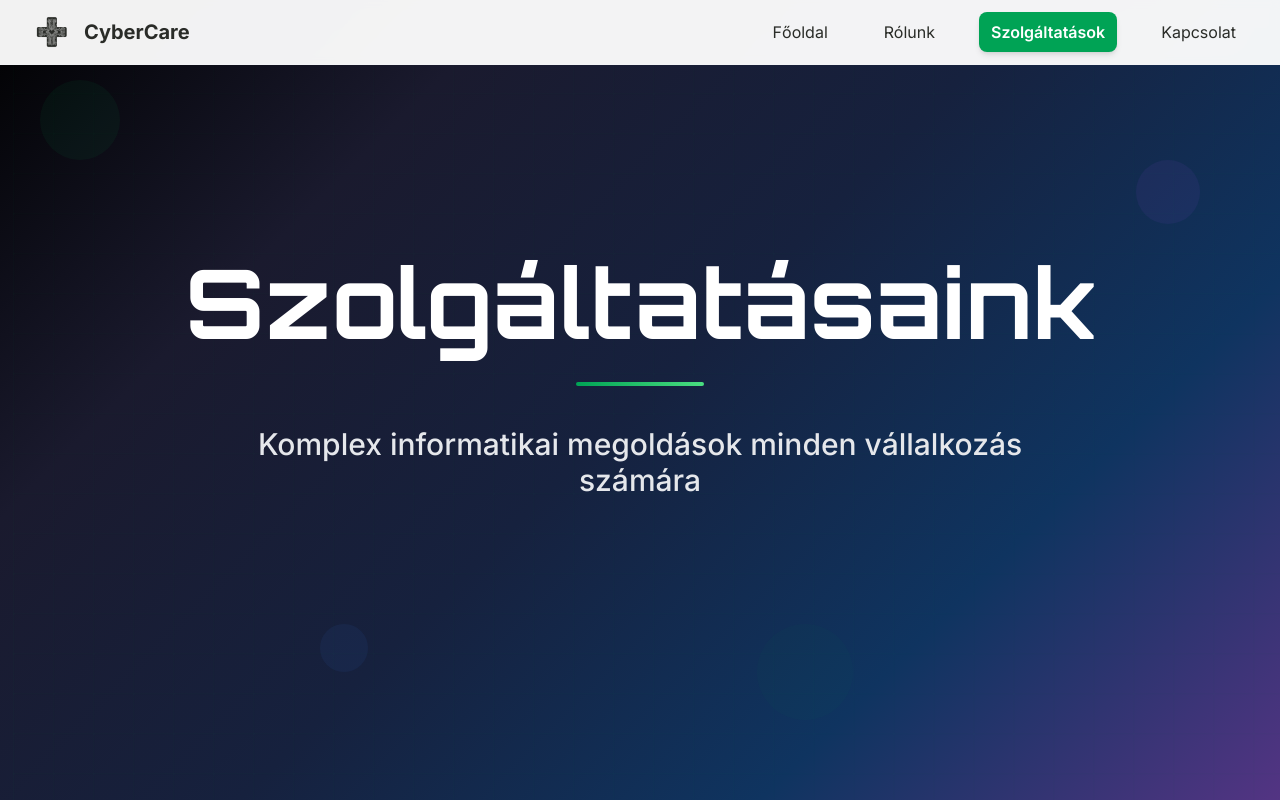
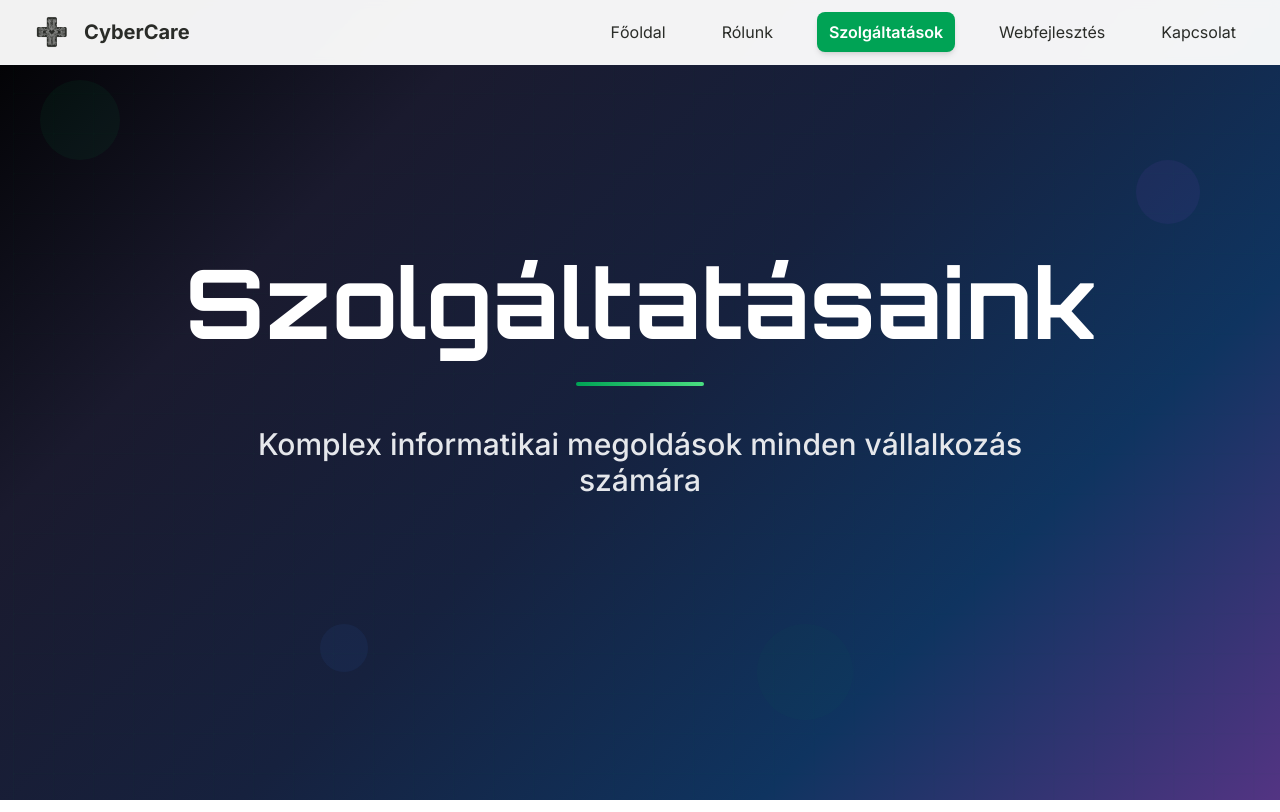
Before and after one commit to BraghiniBenjamin/test_site, a Flask app: page /szolgaltatasok in a window 1280 px wide. Shown: the top 812 px of the page. Run offline with Flask 3, Linux system fonts and the light colour scheme; some libraries are stand-ins or nearby versions.

Commit message:
Update our_services.html

```diff
--- a/templates/our_services.html
+++ b/templates/our_services.html
@@ -3,7 +3,7 @@
 <head>
     <meta charset="UTF-8">
     <meta name="viewport" content="width=device-width, initial-scale=1.0">
-    <link rel="icon" type="image/png" href="static/images/cc_logo_bw.png">
+    <link rel="icon" type="image/png" href="{{ url_for('static', filename='images/cc_logo_bw.png') }}">
     <title>Szolgáltatásaink - CyberCare</title>
     <script src="https://cdn.tailwindcss.com"></script>
     <script>
@@ -22,9 +22,7 @@
         @import url('https://fonts.googleapis.com/css2?family=Inter:wght@300;400;500;600;700;800&display=swap');
         @import url('https://fonts.googleapis.com/css2?family=Orbitron:wght@400;500;600;700;800;900&display=swap');
 
-        body {
-            font-family: 'Inter', sans-serif;
-        }
+        body { font-family: 'Inter', sans-serif; }
 
         .hero-bg {
             background: linear-gradient(135deg, #000000 0%, #1a1a2e 25%, #16213e 50%, #0f3460 75%, #533483 100%);
@@ -34,10 +32,7 @@
 
         .circuit-pattern {
             position: absolute;
-            top: 0;
-            left: 0;
-            right: 0;
-            bottom: 0;
+            top: 0; left: 0; right: 0; bottom: 0;
             background-image:
                 linear-gradient(90deg, rgba(0, 163, 85, 0.1) 1px, transparent 1px),
                 linear-gradient(rgba(0, 163, 85, 0.1) 1px, transparent 1px);
@@ -50,41 +45,38 @@
             100% { transform: translate(40px, 40px); }
         }
 
-        .cyber-title {
-            font-family: 'Orbitron', monospace;
-        }
+        .cyber-title { font-family: 'Orbitron', monospace; }
 
-        .service-card {
-            transition: all 0.3s ease;
-        }
-
+        .service-card { transition: all 0.3s ease; }
         .service-card:hover {
             transform: translateY(-5px);
             box-shadow: 0 20px 40px rgba(0, 163, 85, 0.1);
         }
 
-        .scroll-smooth {
-            scroll-behavior: smooth;
-        }
+        .scroll-smooth { scroll-behavior: smooth; }
     </style>
 </head>
+
 <body class="scroll-smooth bg-white">
+
     <!-- Navigation -->
     <nav class="fixed top-0 w-full bg-white/95 backdrop-blur-sm z-50 border-b border-gray-100">
         <div class="max-w-7xl mx-auto px-4 sm:px-6 lg:px-8">
             <div class="flex justify-between items-center h-16">
-                <a href="index.html" class="flex items-center space-x-3 hover:opacity-80 transition-opacity">
+                <a href="{{ url_for('page_index') }}" class="flex items-center space-x-3 hover:opacity-80 transition-opacity">
                     <div class="w-10 h-10 flex items-center justify-center">
-                        <img src="static/images/cc_logo_bw.png" alt="CyberCare Logo" class="w-8 h-8">
+                        <img src="{{ url_for('static', filename='images/cc_logo_bw.png') }}" alt="CyberCare Logo" class="w-8 h-8">
                     </div>
                     <span class="text-xl font-bold text-cyber-dark">CyberCare</span>
                 </a>
+
                 <!-- Desktop Navigation -->
                 <div class="hidden md:flex space-x-8">
-                    <a href="index.html" class="text-cyber-dark hover:text-cyber-green transition-colors px-3 py-2 rounded-lg">Főoldal</a>
-                    <a href="about_us.html" class="text-cyber-dark hover:text-cyber-green transition-colors px-3 py-2 rounded-lg">Rólunk</a>
-                    <a href="our_services.html" class="bg-cyber-green text-white font-semibold px-3 py-2 rounded-lg shadow-md">Szolgáltatások</a>
-                    <a href="contact_us.html" class="text-cyber-dark hover:text-cyber-green transition-colors px-3 py-2 rounded-lg">Kapcsolat</a>
+                    <a href="{{ url_for('page_index') }}" class="text-cyber-dark hover:text-cyber-green transition-colors px-3 py-2 rounded-lg">Főoldal</a>
+                    <a href="{{ url_for('page_about') }}" class="text-cyber-dark hover:text-cyber-green transition-colors px-3 py-2 rounded-lg">Rólunk</a>
+                    <a href="{{ url_for('page_services') }}" class="bg-cyber-green text-white font-semibold px-3 py-2 rounded-lg shadow-md">Szolgáltatások</a>
+                    <a href="{{ url_for('web_fejlesztes') }}" class="text-cyber-dark hover:text-cyber-green transition-colors px-3 py-2 rounded-lg">Webfejlesztés</a>
+                    <a href="{{ url_for('page_contact') }}" class="text-cyber-dark hover:text-cyber-green transition-colors px-3 py-2 rounded-lg">Kapcsolat</a>
                 </div>
 
                 <!-- Mobile Navigation Button -->
@@ -100,10 +92,11 @@
             <!-- Mobile Navigation Menu -->
             <div id="mobile-menu" class="md:hidden hidden bg-white border-t border-gray-100">
                 <div class="px-2 pt-2 pb-3 space-y-1">
-                    <a href="index.html" class="text-cyber-dark hover:text-cyber-green transition-colors block px-3 py-2 rounded-lg">Főoldal</a>
-                    <a href="about_us.html" class="text-cyber-dark hover:text-cyber-green transition-colors block px-3 py-2 rounded-lg">Rólunk</a>
-                    <a href="our_services.html" class="bg-cyber-green text-white font-semibold block px-3 py-2 rounded-lg shadow-md">Szolgáltatások</a>
-                    <a href="contact_us.html" class="text-cyber-dark hover:text-cyber-green transition-colors block px-3 py-2 rounded-lg">Kapcsolat</a>
+                    <a href="{{ url_for('page_index') }}" class="text-cyber-dark hover:text-cyber-green transition-colors block px-3 py-2 rounded-lg">Főoldal</a>
+                    <a href="{{ url_for('page_about') }}" class="text-cyber-dark hover:text-cyber-green transition-colors block px-3 py-2 rounded-lg">Rólunk</a>
+                    <a href="{{ url_for('page_services') }}" class="bg-cyber-green text-white font-semibold block px-3 py-2 rounded-lg shadow-md">Szolgáltatások</a>
+                    <a href="{{ url_for('web_fejlesztes') }}" class="text-cyber-dark hover:text-cyber-green transition-colors block px-3 py-2 rounded-lg">Webfejlesztés</a>
+                    <a href="{{ url_for('page_contact') }}" class="text-cyber-dark hover:text-cyber-green transition-colors block px-3 py-2 rounded-lg">Kapcsolat</a>
                 </div>
             </div>
         </div>
@@ -112,6 +105,7 @@
     <!-- Hero Section -->
     <section class="hero-bg min-h-screen flex items-center justify-center relative overflow-hidden">
         <div class="circuit-pattern opacity-30"></div>
+
         <!-- Floating Elements -->
         <div class="absolute inset-0 overflow-hidden">
             <div class="absolute top-20 left-10 w-20 h-20 bg-cyber-green/10 rounded-full animate-pulse"></div>
@@ -132,6 +126,7 @@
             </p>
         </div>
     </section>
+
     <!-- Services Overview -->
     <section class="py-20 bg-white">
         <div class="max-w-4xl mx-auto px-4 sm:px-6 lg:px-8 text-center">
@@ -378,7 +373,7 @@
                         </ul>
 
                         <div class="mt-8">
-                            <a href="web_development.html"
+                            <a href="{{ url_for('web_fejlesztes') }}"
                                class="inline-flex items-center gap-2 bg-cyber-green text-white px-6 sm:px-8 py-3 sm:py-4 rounded-lg font-semibold hover:bg-green-600 transition-all duration-300 transform hover:scale-105 shadow-lg text-sm sm:text-base">
                                 Részletek megtekintése
                                 <svg class="w-5 h-5" fill="none" stroke="currentColor" stroke-width="2" viewBox="0 0 24 24">
@@ -408,6 +403,7 @@
 
                 </div>
             </div>
+
         </div>
     </section>
 
@@ -452,10 +448,10 @@
                 💚 CyberCare – Informatikai gondoskodás mindenkinek
             </p>
             <div class="flex flex-col sm:flex-row gap-3 sm:gap-4 justify-center">
-                <a href="contact_us.html" class="bg-cyber-green text-white px-6 sm:px-8 py-3 sm:py-4 rounded-lg font-semibold hover:bg-green-600 transition-all duration-300 transform hover:scale-105 shadow-lg text-sm sm:text-base">
+                <a href="{{ url_for('page_contact') }}" class="bg-cyber-green text-white px-6 sm:px-8 py-3 sm:py-4 rounded-lg font-semibold hover:bg-green-600 transition-all duration-300 transform hover:scale-105 shadow-lg text-sm sm:text-base">
                     Kapcsolatfelvétel!
                 </a>
-                <a href="about_us.html" class="border-2 border-cyber-green text-cyber-green px-6 sm:px-8 py-3 sm:py-4 rounded-lg font-semibold hover:bg-cyber-green hover:text-white transition-all duration-300 text-sm sm:text-base">
+                <a href="{{ url_for('page_about') }}" class="border-2 border-cyber-green text-cyber-green px-6 sm:px-8 py-3 sm:py-4 rounded-lg font-semibold hover:bg-cyber-green hover:text-white transition-all duration-300 text-sm sm:text-base">
                     Tudjon meg többet rólunk
                 </a>
             </div>
```
